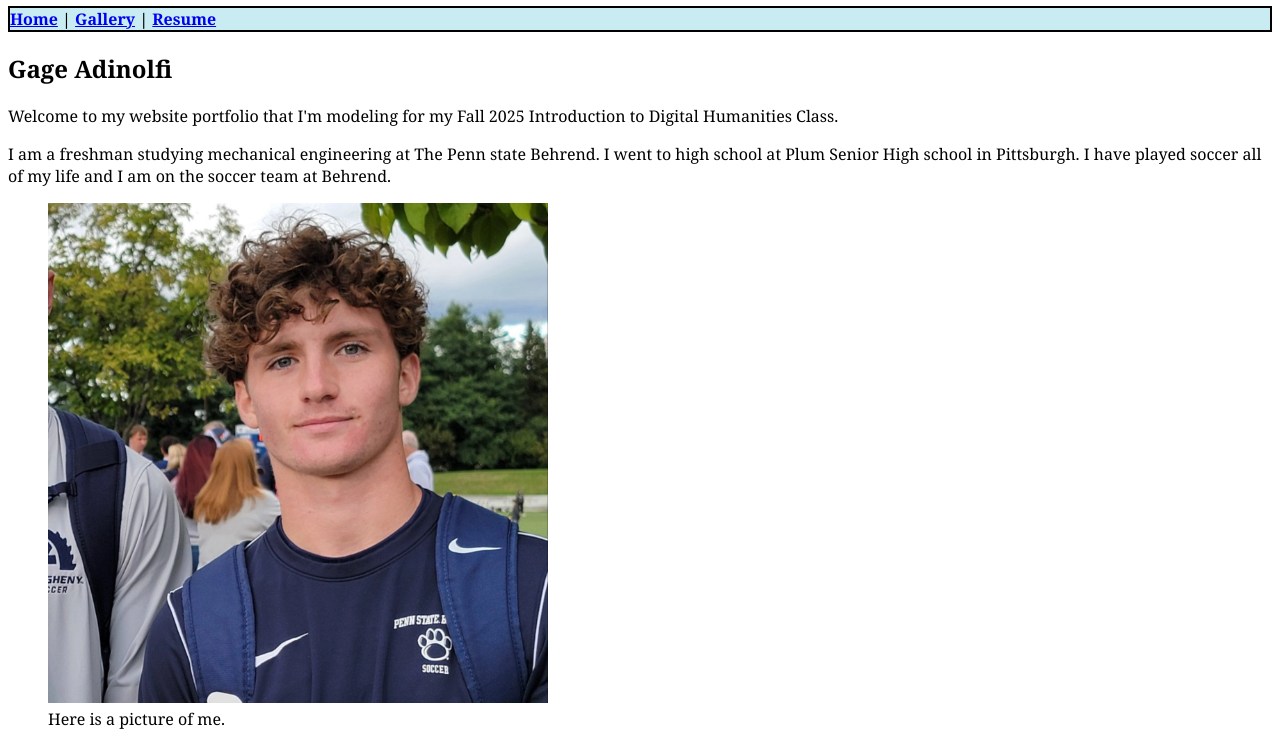
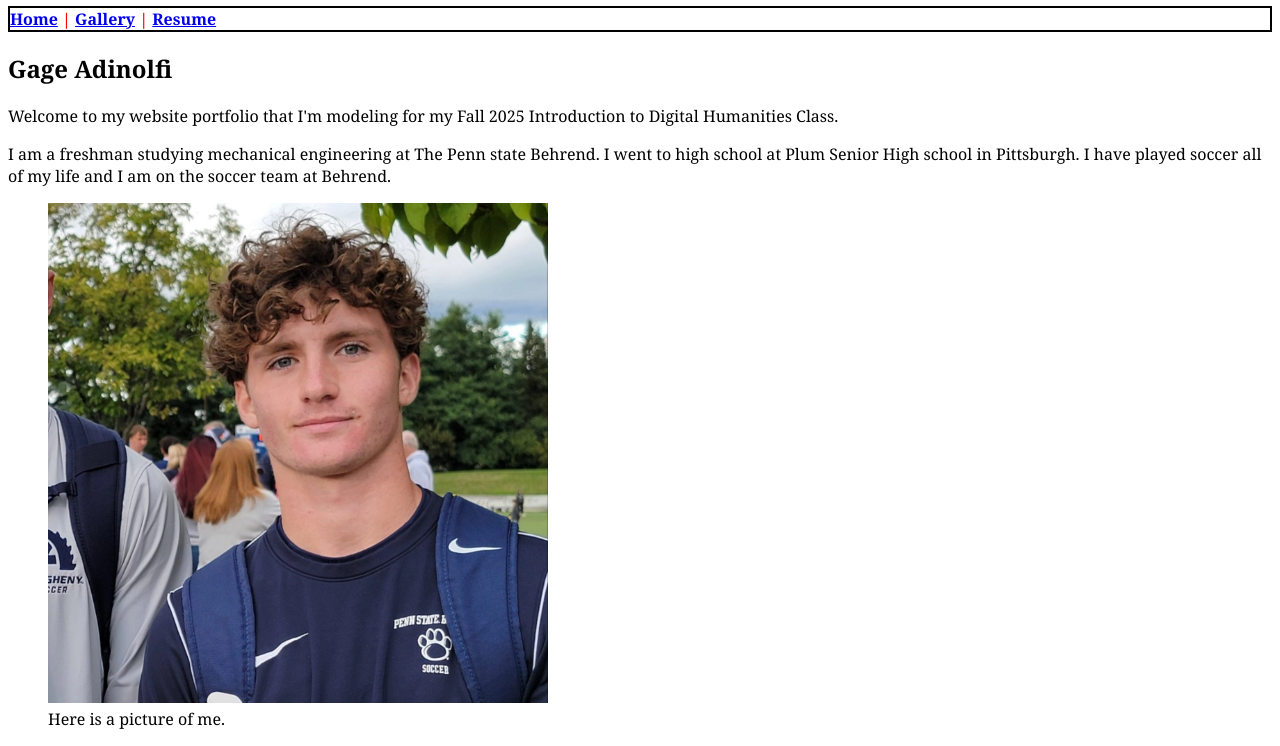
Before and after one commit to GageAdinolfi/Digit-100, a plain HTML site: page docs/index.html in a window 1280 px wide. Shown: the part 80-826 px from the top of the page. Drawn offline with Linux system fonts and the light colour scheme.

```diff
--- a/docs/index.html
+++ b/docs/index.html
@@ -9,7 +9,7 @@
     <body>
         <h1>Home Page</h1>
                  <nav class="listStyle">
-                    <a href="index.html">Home</a> | <a href="gallery.html">Gallery</a> | <a href="Resume.html">Resume</a>
+                  <div class="colorful">  <a href="index.html">Home</a> | <a href="gallery.html">Gallery</a> | <a href="Resume.html">Resume</a></div>
         </nav>
         <h2>Gage Adinolfi</h2>
                 <p>Welcome to my website portfolio that I'm modeling for my Fall 2025 Introduction to Digital Humanities Class.</p>
```
